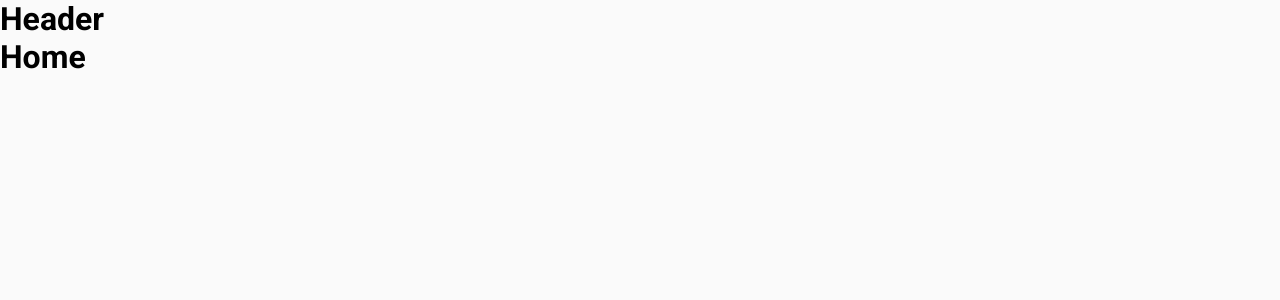
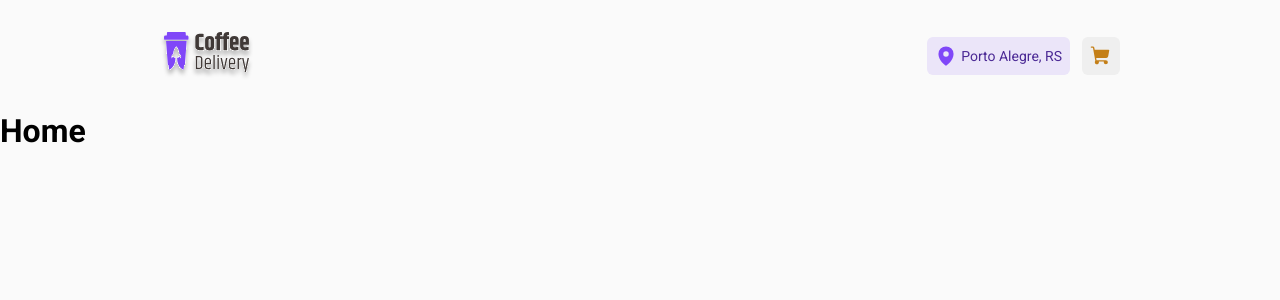
Before and after one commit to MarcosVOS/CoffeeDelivery, a React (Vite) app: page / in a window 1280 px wide. Shown: the top 300 px of the page. Built offline with nearby package versions, Linux system fonts and the light colour scheme.

Commit message:
finished header

```diff
--- a/index.html
+++ b/index.html
@@ -7,7 +7,6 @@
     <link rel="preconnect" href="https://fonts.gstatic.com" crossorigin>
     <link href="https://fonts.googleapis.com/css2?family=Baloo+2:wght@700;800&family=Roboto:wght@400;700&display=swap" rel="stylesheet">
 
-    <!-- <link rel="icon" type="image/svg+xml" href="/vite.svg" /> -->
     <meta name="viewport" content="width=device-width, initial-scale=1.0" />
     <title>CoffeeDelivery</title>
   </head>
--- a/src/components/Header/index.tsx
+++ b/src/components/Header/index.tsx
@@ -1,3 +1,23 @@
+import { HeaderContainer, Location, ShoppingCartContainer } from './styles'
+import logoCoffeeDelivery from '../../assets/logo.svg'
+import { NavLink } from 'react-router-dom'
+import { MapPin, ShoppingCart } from 'phosphor-react'
+
 export function Header() {
-  return <h1>Header</h1>
+  return (
+    <HeaderContainer>
+      <img src={logoCoffeeDelivery} alt="" />
+      <nav>
+        <Location>
+          <MapPin size={22} weight="fill" />
+          Porto Alegre, RS
+        </Location>
+        <NavLink to="/checkout" title="Carrinho">
+          <ShoppingCartContainer>
+            <ShoppingCart size={22} weight="fill" />
+          </ShoppingCartContainer>
+        </NavLink>
+      </nav>
+    </HeaderContainer>
+  )
 }
--- a/src/components/Header/styles.ts
+++ b/src/components/Header/styles.ts
@@ -0,0 +1,47 @@
+import { styled } from 'styled-components'
+import { MapPin, ShoppingCart } from 'phosphor-react'
+
+export const HeaderContainer = styled.header`
+  display: flex;
+  justify-content: space-between;
+  align-items: center;
+  padding: 2rem 10rem 2rem 10rem;
+
+  nav {
+    display: flex;
+    align-items: center;
+    gap: 0.75rem;
+  }
+`
+
+export const Location = styled.div`
+  background-color: ${(props) => props.theme['purple-100']};
+  font-size: 0.875rem;
+  font-style: normal;
+  font-weight: 400;
+  line-height: 130%;
+
+  display: flex;
+  justify-content: center;
+  align-items: center;
+  gap: 4px;
+  padding: 8px;
+
+  color: ${(props) => props.theme['purple-300']};
+  border-radius: 6px;
+
+  :first-child {
+    color: ${(props) => props.theme['purple-200']};
+  }
+`
+export const ShoppingCartContainer = styled.button`
+  display: flex;
+  justify-content: center;
+  align-items: center;
+  border-radius: 6px;
+
+  color: ${(props) => props.theme['yellow-300']};
+  border: none;
+  padding: 8px;
+  cursor: pointer;
+`
```
